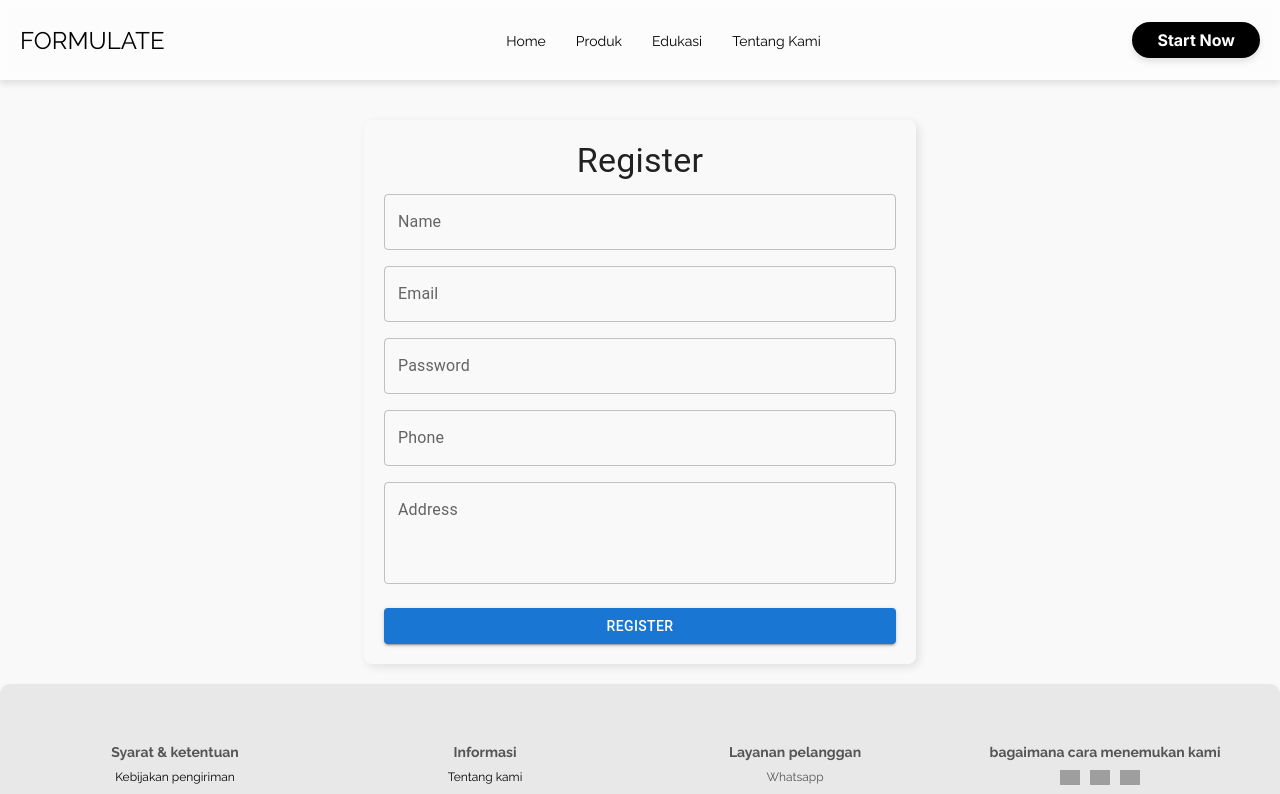
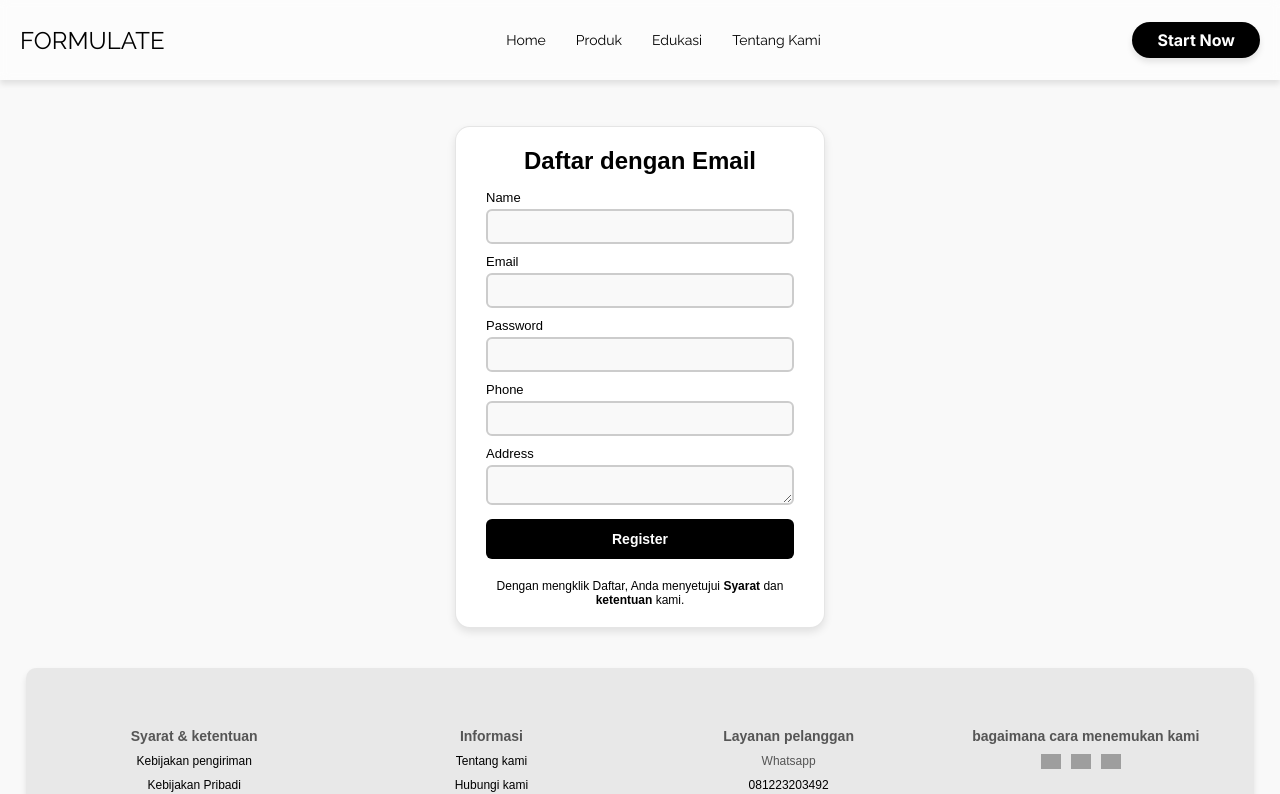
Before and after one commit to KorD32/Tugas-Pengembangan-Aplikasi-Web, a React (Create React App) app in the folder formulate/: page /register in a window 1280 px wide. Shown: the top 794 px of the page. Built offline with nearby package versions, Linux system fonts and the light colour scheme; grey boxes are pictures that could not be loaded.

Commit message:
update
register

```diff
--- a/formulate/src/page/Login.js
+++ b/formulate/src/page/Login.js
@@ -1,5 +1,5 @@
 import { useState } from "react";
-import { useNavigate } from "react-router-dom";
+import { Link, useNavigate } from "react-router-dom";
 import "../style/loginpage.css";
 import { HeaderDesktop } from "../component/HeaderDesktop";
 import { Footer } from "../component/FooterPart";
@@ -112,7 +112,7 @@ export const Login = () => {
           </div>
           <div className="create-account">
             <p>
-              Belum punya akun? <a href="create-account">Buat Akun Yuk!</a>
+              Belum punya akun? <Link to = "/register/">Buat Akun Yuk!</Link>
             </p>
           </div>
         </section>
--- a/formulate/src/page/register.js
+++ b/formulate/src/page/register.js
@@ -1,15 +1,5 @@
 import React, { useState } from "react";
-import {
-  Box,
-  Button,
-  Container,
-  TextField,
-  Typography,
-  Grid,
-} from "@mui/material";
-
-// Mengimpor file CSS eksternal
-import '../style/register.css';
+import "../style/register.css";
 import { HeaderDesktop } from "../component/HeaderDesktop";
 import { Footer } from "../component/FooterPart";
 import { FooterCr } from "../component/FooterCr";
@@ -23,6 +13,11 @@ const Register = () => {
     address: "",
   });
 
+  const [error, setError] = useState({
+    email: "",
+    password: "",
+  });
+
   const handleChange = (e) => {
     const { name, value } = e.target;
     setFormData({
@@ -31,100 +26,115 @@ const Register = () => {
     });
   };
 
+  const validateEmail = (email) => {
+    const regex = /^[a-zA-Z0-9._%+-]+@[a-zA-Z0-9.-]+\.[a-zA-Z]{2,}$/;
+    return regex.test(email);
+  };
+
+  const validatePassword = (password) => {
+    return password.length >= 6;
+  };
+
   const handleSubmit = (e) => {
     e.preventDefault();
+
+    if (!validateEmail(formData.email)) {
+      setError((prev) => ({
+        ...prev,
+        email: "Email tidak valid",
+      }));
+      return;
+    }
+
+    if (!validatePassword(formData.password)) {
+      setError((prev) => ({
+        ...prev,
+        password: "Password harus memiliki minimal 6 karakter",
+      }));
+      return;
+    }
+
+    setError({
+      email: "",
+      password: "",
+    });
+
+    const isConfirmed = window.confirm("Apakah data yang Anda isi sudah benar?");
+    if (isConfirmed) {
       console.log("Form Data Submitted:", formData);
+    }
   };
 
   return (
     <section className="register-container">
       <div>
-            <HeaderDesktop/>
+        <HeaderDesktop />
       </div>
-        <Container maxWidth="sm">
-            <Box className="register-box">
-                <Typography
-                    variant="h4"
-                    color="text.primary"
-                    align="center"
-                    gutterBottom
-                >
-                    Register
-                </Typography>
+      <div className="register-box">
+        <h2 className="register-title">Daftar dengan Email</h2>
         <form onSubmit={handleSubmit}>
-                <Grid container spacing={2}>
-                <Grid item xs={12}>
-                    <TextField
-                        fullWidth
-                        label="Name"
+          <div className="input-container">
+            <label className="label">Name</label>
+            <input
+              type="text"
               name="name"
               value={formData.name}
               onChange={handleChange}
-                        variant="outlined"
+              required
             />
-                </Grid>
-                <Grid item xs={12}>
-                    <TextField
-                        fullWidth
-                        label="Email"
+          </div>
+          <div className="input-container">
+            <label className="label">Email</label>
+            <input
+              type="email"
               name="email"
               value={formData.email}
               onChange={handleChange}
-                        variant="outlined"
-                        type="email"
+              required
             />
-                </Grid>
-                <Grid item xs={12}>
-                    <TextField
-                        fullWidth
-                        label="Password"
+            {error.email && <div className="error-message">{error.email}</div>}
+          </div>
+          <div className="input-container">
+            <label className="label">Password</label>
+            <input
+              type="password"
               name="password"
               value={formData.password}
               onChange={handleChange}
-                        variant="outlined"
-                        type="password"
+              required
             />
-                </Grid>
-                <Grid item xs={12}>
-                    <TextField
-                        fullWidth
-                        label="Phone"
+            {error.password && <div className="error-message">{error.password}</div>}
+          </div>
+          <div className="input-container">
+            <label className="label">Phone</label>
+            <input
+              type="tel"
               name="phone"
               value={formData.phone}
               onChange={handleChange}
-                        variant="outlined"
-                        type="tel"
+              required
             />
-                </Grid>
-                <Grid item xs={12}>
-                    <TextField
-                  fullWidth
-                  label="Address"
+          </div>
+          <div className="input-container">
+            <label className="label">Address</label>
+            <textarea
               name="address"
               value={formData.address}
               onChange={handleChange}
-                  variant="outlined"
-                  multiline
-                  rows={3}
+              required
             />
-              </Grid>
-            </Grid>
-            <Box mt={3}>
-              <Button
-                type="submit"
-                fullWidth
-                variant="contained"
-                className="register-button"
-              >
+          </div>
+          <button type="submit" className="register-button">
             Register
-              </Button>
-            </Box>
+          </button>
         </form>
-        </Box>
-      </Container>
+        <p className="terms-text">
+          Dengan mengklik Daftar, Anda menyetujui <a href="/terms" className="terms-link">Syarat</a> dan <a href="/terms" className="terms-link">ketentuan</a> kami.
+        </p>
+      </div>
       <footer>
-            <Footer/>
-            <FooterCr/>
+        <Footer />
+        <FooterCr />
       </footer>
     </section>
   );
--- a/formulate/src/style/dashboard.css
+++ b/formulate/src/style/dashboard.css
@@ -69,13 +69,13 @@ header.scrolled {
     padding: 60px 40px;
     filter: brightness(0.9);
     color: black;
-    transform: translateX(-100%);
-    animation: slideIn 1s ease forwards;
+    transform: translateX(-50%);
+    animation: slideIn 0.6s ease-in-out forwards;
 }
 
 @keyframes slideIn {
     from {
-        transform: translateX(-100%);
+        transform: translateX(-50%);
     }
     to {
         transform: translateX(0);
@@ -89,18 +89,19 @@ header.scrolled {
     display: flex;
     padding: 60px;
     flex-direction: column;
-    transform: translateY(100%);
-    animation: slideUp 1s ease 0.5s forwards;
+    transform: translateY(50%);
+    animation: slideUp 0.6s ease-out forwards;
 }
 
 @keyframes slideUp {
     from {
-        transform: translateY(100%);
+        transform: translateY(50%);
     }
     to {
         transform: translateY(0);
     }
 }
+
 
 .formulate-plan p {
     margin-top: 15px;
@@ -120,14 +121,14 @@ footer {
     margin-top: 20px;
     box-shadow: 0 4px 6px rgba(0, 0, 0, 0.1);
     transform: translateY(20px);
-    animation: fadeInFooter 1s ease 1s forwards;
+    animation: fadeInFooter 0.4s ease-out forwards;
     opacity: 0;
 }
 
 @keyframes fadeInFooter {
     from {
         opacity: 0;
-        transform: translateY(20px);
+        transform: translateY(10px);
     }
     to {
         opacity: 1;
--- a/formulate/src/style/register.css
+++ b/formulate/src/style/register.css
@@ -1,21 +1,114 @@
+body {
+  font-family: 'Arial', sans-serif;
+  margin: 0;
+  padding: 0;
+  box-sizing: border-box;
+}
+
 .register-container {
   min-height: 100vh;
+  display: flex;
+  justify-content: center;
+  align-items: center;
+  flex-direction: column;
+  padding: 2%;
+  color: black;
 }
 
 .register-box {
-    padding: 20px;
-    margin-top: 40px;
-    border-radius: 8px;
-    box-shadow: 3px 3px 10px rgba(0, 0, 0, 0.1);
+  width: 100%;
+  max-width: 370px;
+  padding: 20px 30px;
+  margin: 20px 0;
+  background-color: #fff;
+  border-radius: 15px;
+  border: 1px solid rgba(0, 0, 0, 0.1);
+  box-shadow: 0 4px 8px rgba(0, 0, 0, 0.1);
+}
+
+.register-title {
+  margin-bottom: 15px;
+  text-align: center;
+}
+
+.input-container {
+  margin-bottom: 10px;
+}
+
+.label {
+  margin-bottom: 4px;
+  font-size: small;
+  display: block;
+}
+
+input[type="text"],
+input[type="email"],
+input[type="password"],
+input[type="tel"],
+textarea {
+  width: 100%;
+  padding: 10px;
+  font-size: 12px;
+  border: 2px solid #ccc;
+  border-radius: 6px;
+  background-color: #f9f9f9;
+  outline: none;
+  transition: border-color 0.3s ease, background-color 0.3s ease;
+  height: 35px;
+}
+
+input[type="text"]:focus,
+input[type="email"]:focus,
+input[type="password"]:focus,
+input[type="tel"]:focus,
+textarea:focus {
+  border-color: #000;
+  background-color: #f1f1f1;
 }
 
 .register-button {
-    color: #000000;
-    border: 1px solid #000000;
-    transition: background-color 0.3s;
+  width: 100%;
+  padding: 12px;
+  font-size: 14px;
+  font-weight: bold;
+  color: #fff;
+  background-color: black;
+  border: none;
+  border-radius: 6px;
+  cursor: pointer;
+  transition: background-color 0.3s ease, transform 0.2s ease;
 }
 
+.register-button:hover {
+  background-color: #444;
+  transform: scale(1.05);
+}
 
-  input[type="text"], input[type="email"], input[type="password"], input[type="tel"], textarea {
-    color: #000000;
+.register-button:focus {
+  outline: none;
 }
+
+textarea {
+  resize: vertical;
+  min-height: 40px;
+  max-height: 120px;
+  font-size: 14px;
+}
+
+.terms-text {
+  font-size: 12px;
+  text-align: center;
+  margin-top: 20px;
+}
+
+.terms-text a {
+  font-weight: bold;
+  font-size: 12px;
+  text-decoration: none;
+  transition: color 0.3s ease;
+}
+
+.terms-text a:hover {
+  color: #333;
+  text-decoration: underline;
+}
```
Lines whose indentation alone changed are shown as unchanged.
